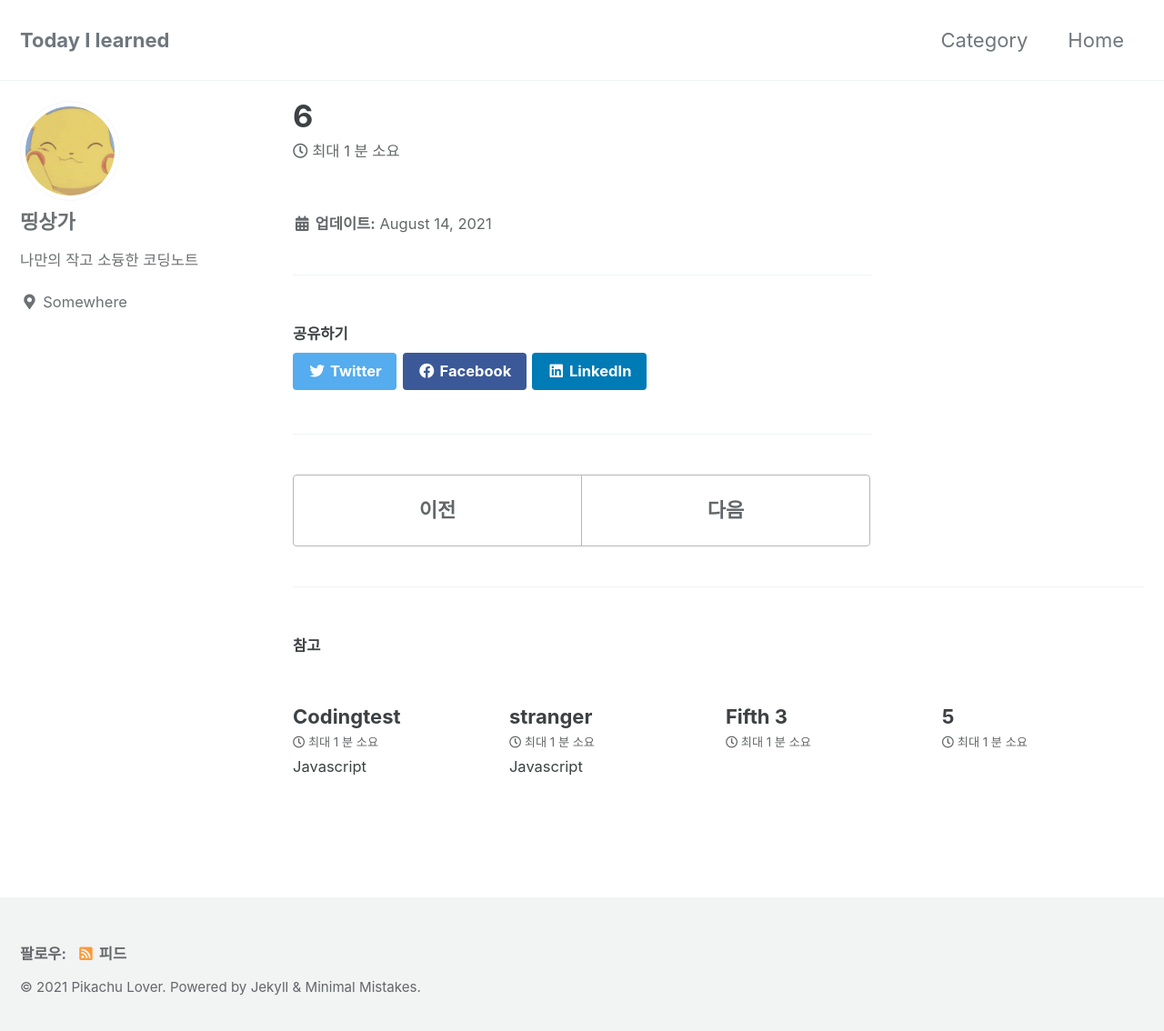
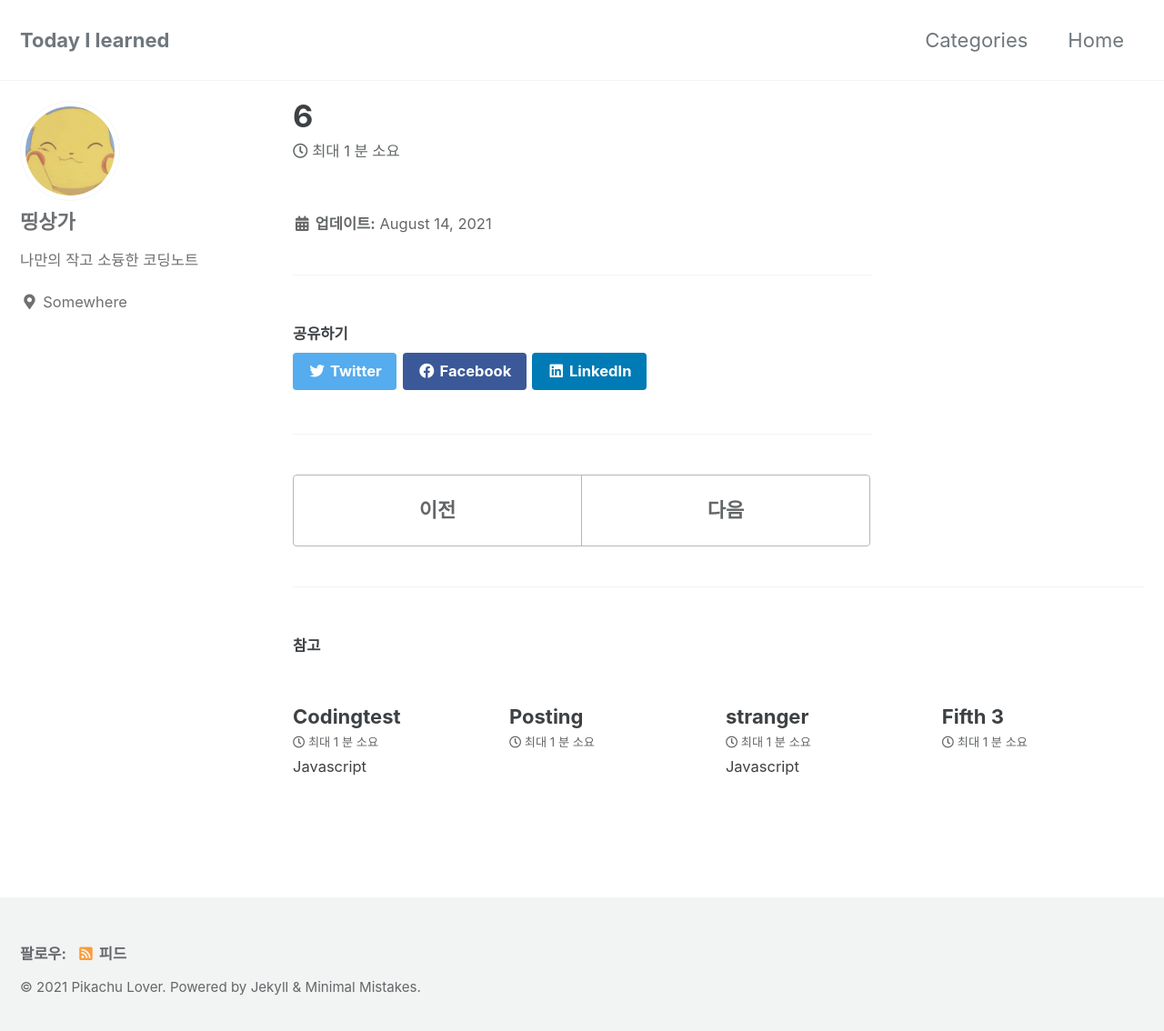
Before and after one commit to rlatjdgns7/rlatjdgns7.github.io, a Jekyll site: the page built from _posts/2021-08-14-6.md, in a window 1280 px wide and 1141 px high. Shown: the top 1134 px of the window at 91% size. Built offline with Jekyll 4.4.1, drawn with Linux system fonts in a browser that asks for light colours; cached includes are drawn as plain includes.

Commit message:
고고씽

```diff
--- a/_data/navigation.yml
+++ b/_data/navigation.yml
@@ -1,6 +1,6 @@
 # main links
 main:
-    - title: "Category"
+    - title: "Categories"
       url: /categories/
     - title: "Home"
       url: https://rlatjdgns7.github.io/
--- a/index.html
+++ b/index.html
@@ -1,4 +1,7 @@
 ---
 layout: home
 author_profile: true
+
+layout: categories
+author_profile: true
 ---
```
Also changed, not shown: _posts/2021-08-14-4.md (deleted), _posts/2021-08-14-posting.md (added).
